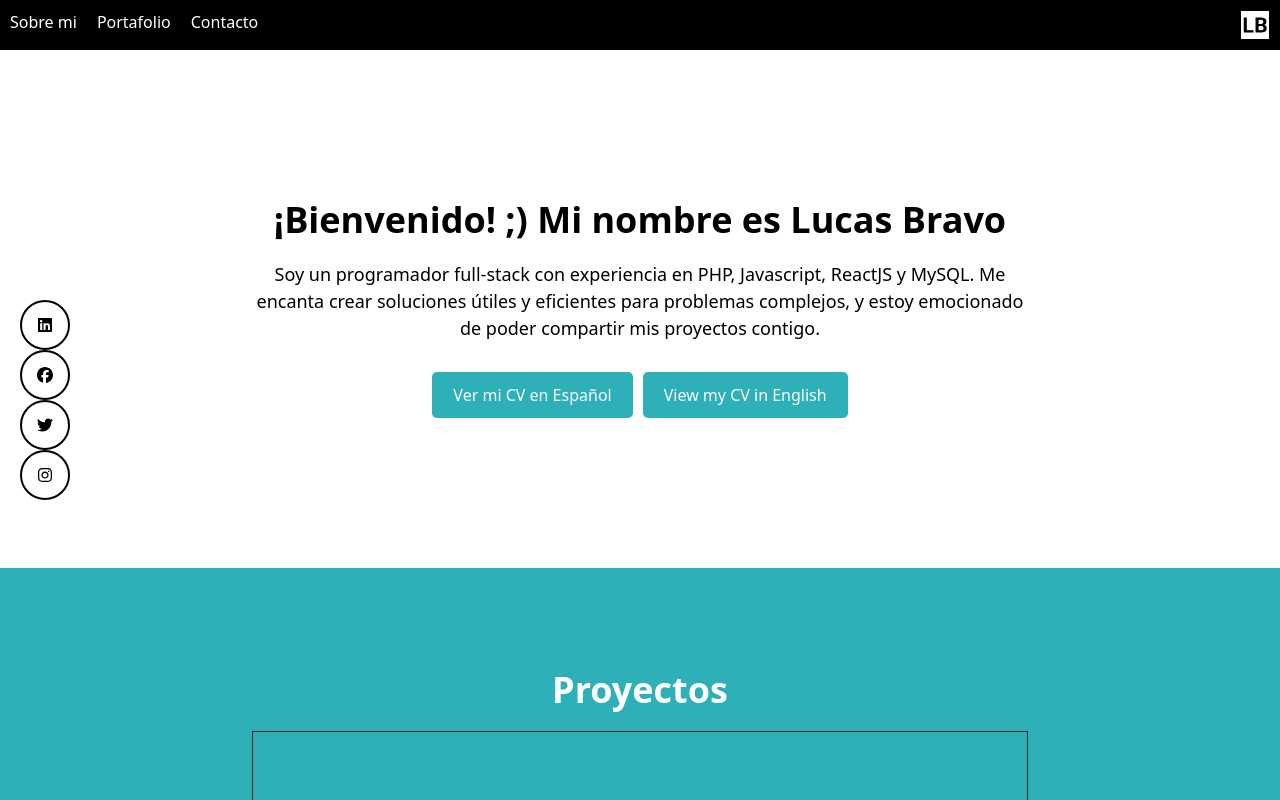
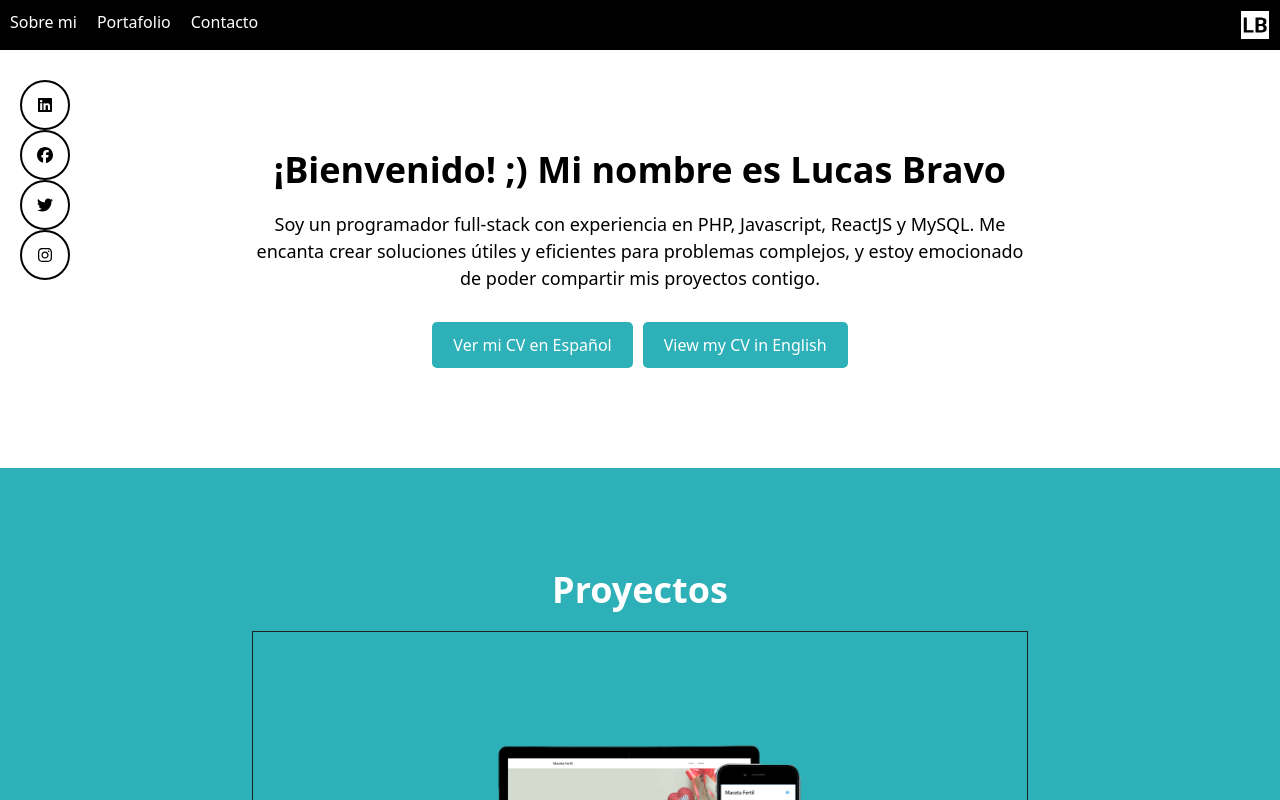
Before and after one commit to KraysOk/lucasbravopycl, a React (Create React App) app: page / in a window 1280 px wide. Shown: the top 800 px of the page. Built offline with nearby package versions, Linux system fonts and the light colour scheme.

Commit message:
Responsive iconos

```diff
--- a/src/SectionOne.css
+++ b/src/SectionOne.css
@@ -1,7 +1,7 @@
 .section-one {
   background-color: #ffffff;
   color: #000000;
-  padding: 150px 0;
+  padding: 100px 0;
   text-align: center;
 }
 
--- a/src/SocialMediaIcons.css
+++ b/src/SocialMediaIcons.css
@@ -2,22 +2,24 @@
   flex-direction: row;
   display: flex;
   justify-content: center;
-  position: absolute;
+  position: initial;
   bottom: 100px;
   left: 0;
   width: 100%;
+  margin: 5rem 0rem 0rem;
 }
 
-@media (min-width: 768px) {
+@media (min-width: 950px) {
   .social-media-icons {
+    position: absolute;
     flex-direction: column;
     justify-content: flex-start;
     align-items: center;
     bottom: unset;
-    top: 50%;
-    transform: translateY(-50%);
     left: 20px;
     width: auto;
+    top: 0rem;
+    margin: 5rem 0rem 0rem;
   }
 }
 
```
